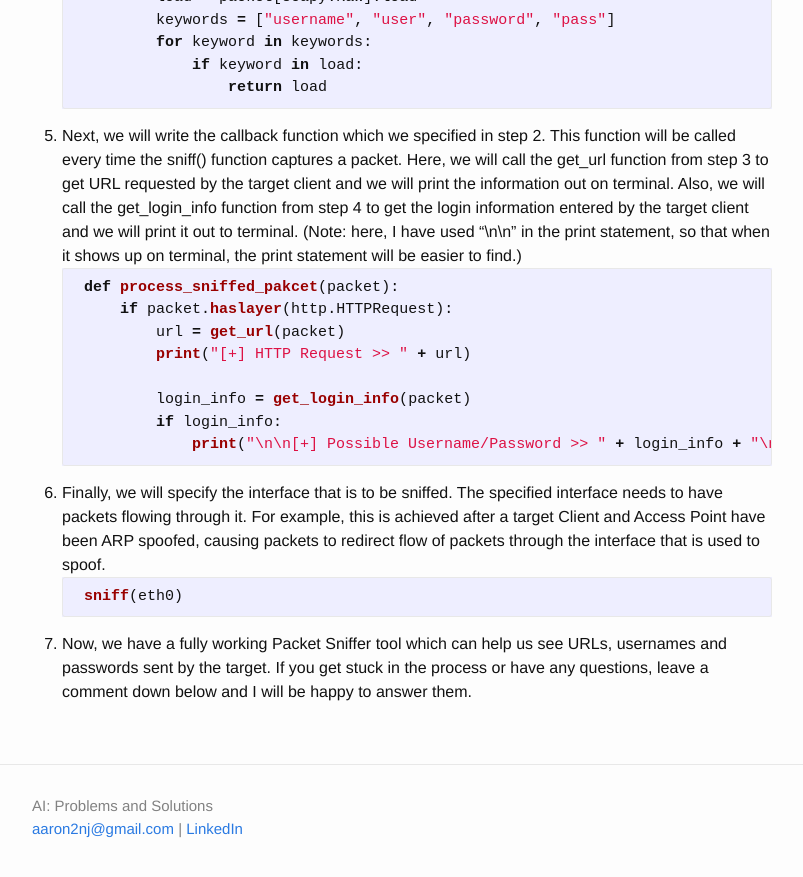
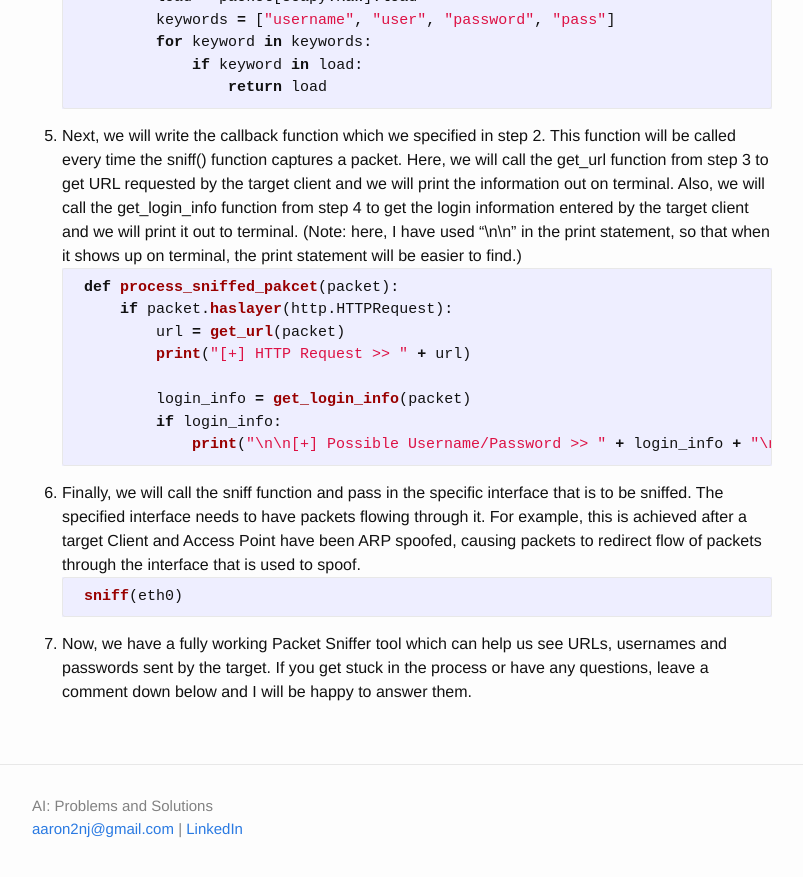
Before and after one commit to alexalwks2/aaronjohn2.github.io, a Jekyll site: the page built from _posts/2019-03-22-packet-sniffer.md, in a window 1280 px wide and 900 px high, scrolled down 1323 px. Shown: the top 877 px of the window, without its empty margins (238-1041 px from the left). Built offline with Jekyll 4.4.1, drawn with Linux system fonts in a browser that asks for light colours; comment, search, counter and statistics services are not loaded.

Commit message:
Update 2019-03-22-packet-sniffer.md

````diff
--- a/_posts/2019-03-22-packet-sniffer.md
+++ b/_posts/2019-03-22-packet-sniffer.md
@@ -58,7 +58,7 @@ Let's jump right into how to build a Packet Sniffer tool. For this tool we will
                 print("\n\n[+] Possible Username/Password >> " + login_info + "\n\n")
     ```
 
-6. Finally, we will specify the interface that is to be sniffed. The specified interface needs to have packets flowing through it. For example, this is achieved after a target Client and Access Point have been ARP spoofed, causing packets to redirect flow of packets through the interface that is used to spoof.
+6. Finally, we will call the sniff function and pass in the specific interface that is to be sniffed. The specified interface needs to have packets flowing through it. For example, this is achieved after a target Client and Access Point have been ARP spoofed, causing packets to redirect flow of packets through the interface that is used to spoof.
     ```python
     sniff(eth0)
     ```
````
